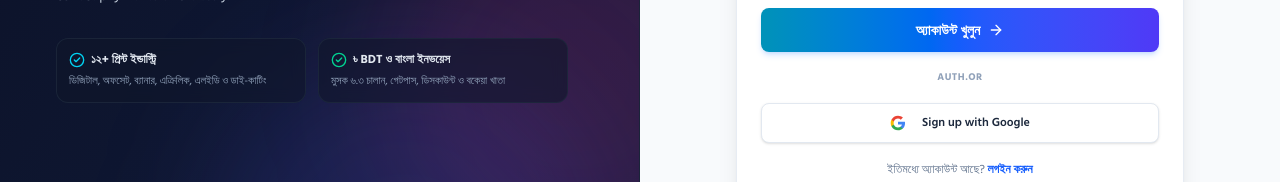
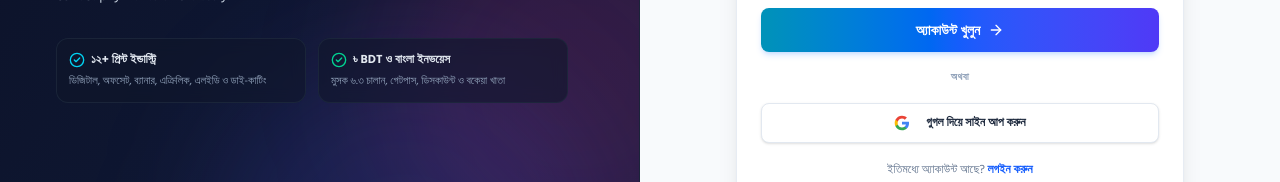
Before and after one commit to inkflowerp/InkFlow-ERP, a Next.js app: page /register in a window 1280 px wide. Shown: the part 539-721 px from the top of the page. Built offline with nearby package versions, Linux system fonts and the light colour scheme.

Commit message:
fix(auth): fix divider translation and add Google sign up handler on register page

```diff
--- a/app/(auth)/register/page.tsx
+++ b/app/(auth)/register/page.tsx
@@ -7,7 +7,7 @@ import { useForm } from 'react-hook-form'
 import { zodResolver } from '@hookform/resolvers/zod'
 import { User, Mail, Phone, Lock, ArrowRight } from 'lucide-react'
 import { registerSchema, RegisterFormData } from '@/features/auth/auth.schemas'
-import { signUpAction } from '@/actions/auth.actions'
+import { signUpAction, signInWithGoogleAction } from '@/actions/auth.actions'
 import { Input } from '@/components/ui/input'
 import { Label } from '@/components/ui/label'
 import { Button } from '@/components/ui/button'
@@ -17,10 +17,11 @@ import { useI18n } from '@/i18n/context'
 function RegisterForm() {
   const [error, setError] = useState<string | null>(null)
   const [isLoading, setIsLoading] = useState(false)
+  const [isGoogleLoading, setIsGoogleLoading] = useState(false)
   const router = useRouter()
   const searchParams = useSearchParams()
   const planParam = searchParams.get('plan') || ''
-  const { t } = useI18n()
+  const { t, locale } = useI18n()
 
   const {
     register,
@@ -53,6 +54,30 @@ function RegisterForm() {
     } else {
       setError(res.error || 'Registration failed. Please check your credentials.')
       setIsLoading(false)
+    }
+  }
+
+  const handleGoogleSignUp = async () => {
+    if (isGoogleLoading || isLoading) return
+    setIsGoogleLoading(true)
+    setError(null)
+    try {
+      const origin = typeof window !== 'undefined' ? window.location.origin : ''
+      const callbackUrl = planParam
+        ? `${origin}/auth/callback?plan=${encodeURIComponent(planParam)}`
+        : `${origin}/auth/callback`
+
+      const res = await signInWithGoogleAction(callbackUrl)
+      if (res.success && res.url) {
+        window.location.href = res.url
+        return
+      }
+
+      setError(res.error || 'Failed to initialize Google Sign Up. Please try again.')
+    } catch (e: any) {
+      setError(e?.message || 'Failed to initialize Google Sign Up')
+    } finally {
+      setIsGoogleLoading(false)
     }
   }
 
@@ -135,7 +160,7 @@ function RegisterForm() {
             </div>
             <div className="relative flex justify-center text-[10px] uppercase font-bold tracking-wider">
               <span className="bg-white px-2.5 text-slate-400 dark:bg-slate-900">
-                {t('auth.or') || 'Or'}
+                {locale === 'bn' ? 'অথবা' : 'Or'}
               </span>
             </div>
           </div>
@@ -144,17 +169,9 @@ function RegisterForm() {
           <Button
             type="button"
             variant="outline"
-            onClick={async () => {
-              try {
-                const { signInWithGoogleAction } = await import('@/actions/auth.actions')
-                const res = await signInWithGoogleAction()
-                if (res.success && res.url) {
-                  window.location.href = res.url
-                }
-              } catch (e: any) {
-                setError(e?.message || 'Failed to initialize Google Sign Up')
-              }
-            }}
+            onClick={handleGoogleSignUp}
+            isLoading={isGoogleLoading}
+            disabled={isGoogleLoading || isLoading}
             className="w-full text-xs font-semibold cursor-pointer h-10 border-slate-200 dark:border-slate-800 hover:bg-slate-50 dark:hover:bg-slate-800"
           >
             <svg className="mr-2 h-4 w-4 shrink-0" viewBox="0 0 24 24">
@@ -175,7 +192,15 @@ function RegisterForm() {
                 d="M12 5.38c1.62 0 3.06.56 4.21 1.64l3.15-3.15C17.45 2.09 14.97 1 12 1 7.7 1 3.99 3.47 2.18 7.06l3.66 2.84c.87-2.6 3.3-4.52 6.16-4.52z"
               />
             </svg>
-            <span>Sign up with Google</span>
+            <span>
+              {isGoogleLoading
+                ? locale === 'bn'
+                  ? 'গুগলে পাঠানো হচ্ছে...'
+                  : 'Connecting to Google...'
+                : locale === 'bn'
+                  ? 'গুগল দিয়ে সাইন আপ করুন'
+                  : 'Sign up with Google'}
+            </span>
           </Button>
 
           <p className="text-center text-xs text-slate-500 dark:text-slate-400 pt-1">
--- a/i18n/dictionaries/bn.json
+++ b/i18n/dictionaries/bn.json
@@ -71,6 +71,9 @@
     "back_to_login": "লগইনে ফিরে যান",
     "caps_lock_on": "ক্যাপস লক (Caps Lock) চালু আছে",
     "google_login": "গুগল ওয়ার্কস্পেস দিয়ে লগইন করুন",
+    "google_signup": "গুগল দিয়ে সাইন আপ করুন",
+    "or": "অথবা",
+    "or_continue": "অথবা",
     "platform_admin_hint": "আপনি কি প্ল্যাটফর্ম সুপারঅ্যাডমিন?",
     "platform_admin_link": "প্ল্যাটফর্ম কন্ট্রোল সেন্টারে যান",
     "sec_ssl": "২৫৬-বিট এসএসএল এনক্রিপ্টেড",
--- a/i18n/dictionaries/en.json
+++ b/i18n/dictionaries/en.json
@@ -71,6 +71,9 @@
     "back_to_login": "Back to Login",
     "caps_lock_on": "Caps Lock is ON",
     "google_login": "Continue with Google Workspace",
+    "google_signup": "Sign up with Google",
+    "or": "Or",
+    "or_continue": "Or continue with",
     "platform_admin_hint": "Are you a Platform Superadministrator?",
     "platform_admin_link": "Go to Platform Control Center",
     "sec_ssl": "256-Bit SSL Encrypted",
```
